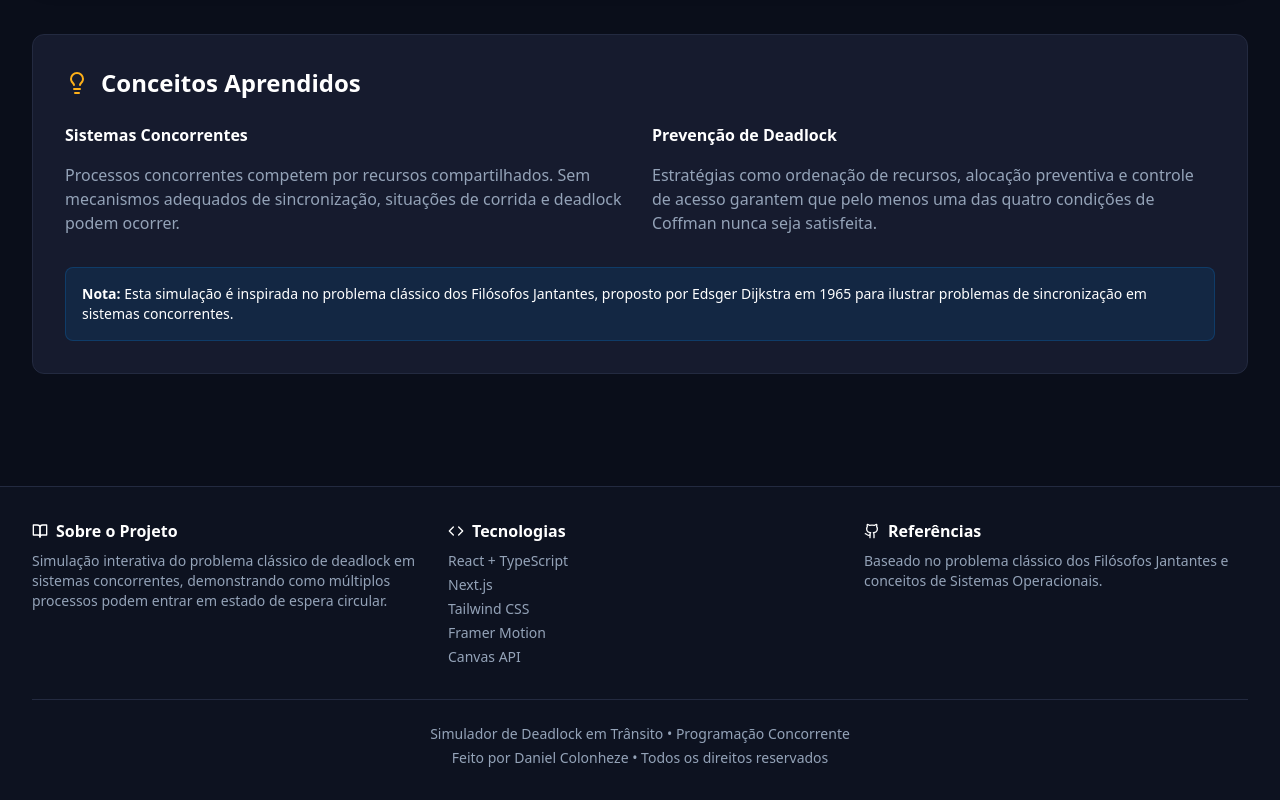
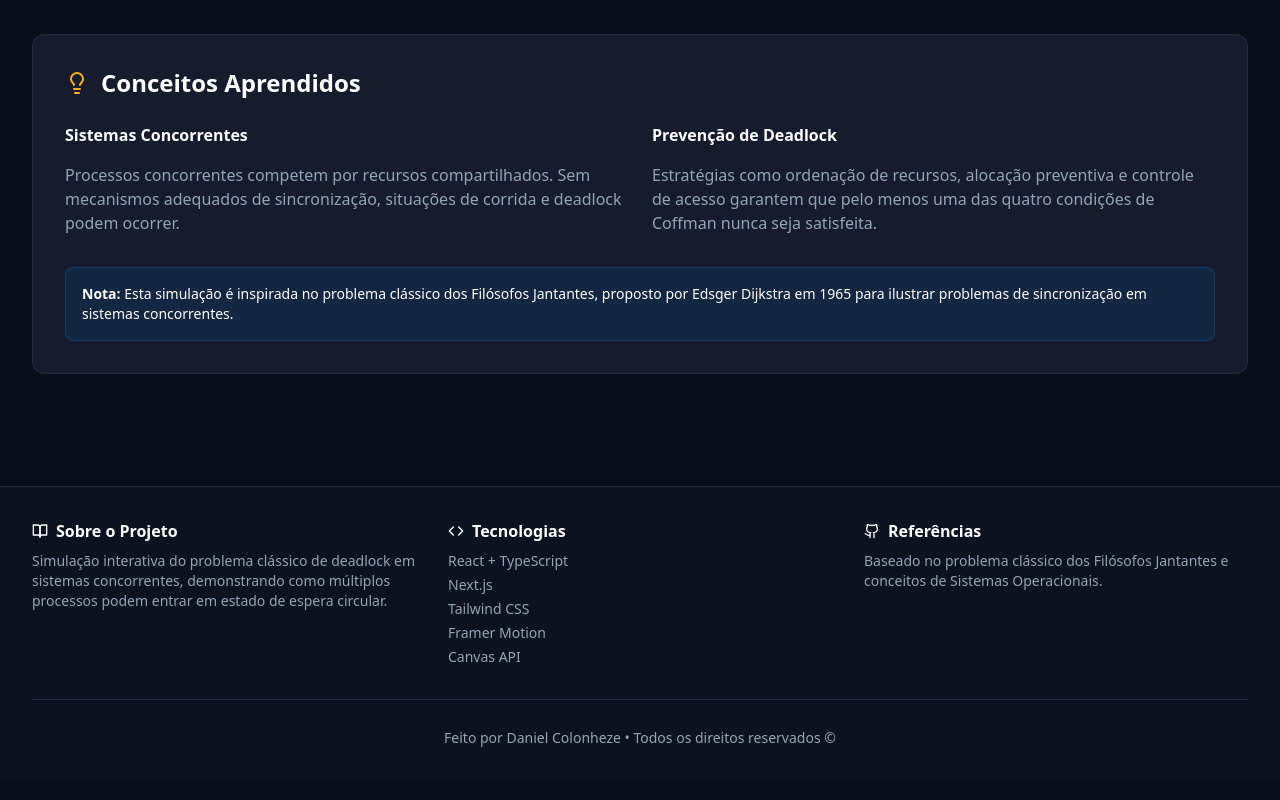
Before and after one commit to Daniel-Colonheze/Simulador-de-Deadlock-em-Transito, a Next.js app: page / in a window 1280 px wide. Shown: the part 3221-4021 px from the top of the page. Built offline with nearby package versions, Linux system fonts and the light colour scheme.

Commit message:
FIxing: footer and cars

```diff
--- a/components/Footer.tsx
+++ b/components/Footer.tsx
@@ -55,8 +55,7 @@ export function Footer() {
         </div>
 
         <div className="border-t border-border mt-8 pt-6 text-center text-sm text-muted-foreground">
-          <p>Simulador de Deadlock em Trânsito • Programação Concorrente</p>
-          <p className="mt-1">Feito por Daniel Colonheze • Todos os direitos reservados</p>
+          <p className="mt-1">Feito por Daniel Colonheze • Todos os direitos reservados ©</p>
         </div>
       </div>
     </motion.footer>
--- a/engine/car.ts
+++ b/engine/car.ts
@@ -181,8 +181,8 @@ export class Car {
     const dist = this.distToStopLine();
     const stopBuffer = this.speed + 2;
     if (dist > 0 && dist < stopBuffer && !this.isPastStopLine() && !canEnterIntersection) {
-      // Para antes da linha de parada (metade do comprimento do carro + margem)
-      const stopOffset = CAR_BODY_LEN / 2 + 5;
+      // Para completamente antes da linha de parada (comprimento total do carro + margem de segurança)
+      const stopOffset = CAR_BODY_LEN + 12;
       if (cfg.axis === "y") this.y = cfg.stopLine - cfg.dir * stopOffset;
       else                   this.x = cfg.stopLine - cfg.dir * stopOffset;
       this.state = "waiting";
```
Also changed, not shown: .claude/settings.local.json.
